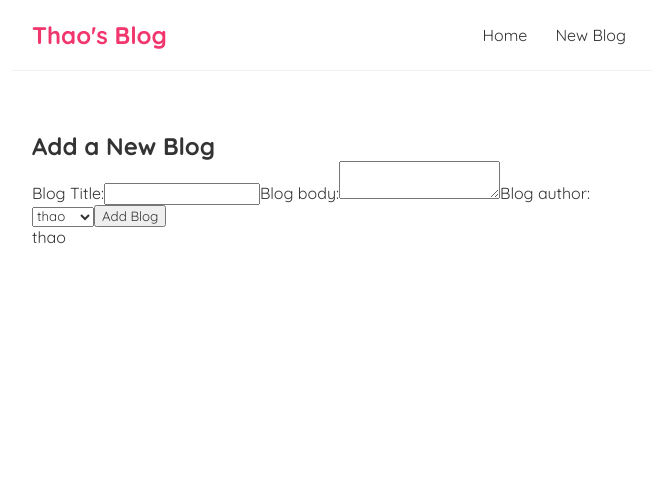
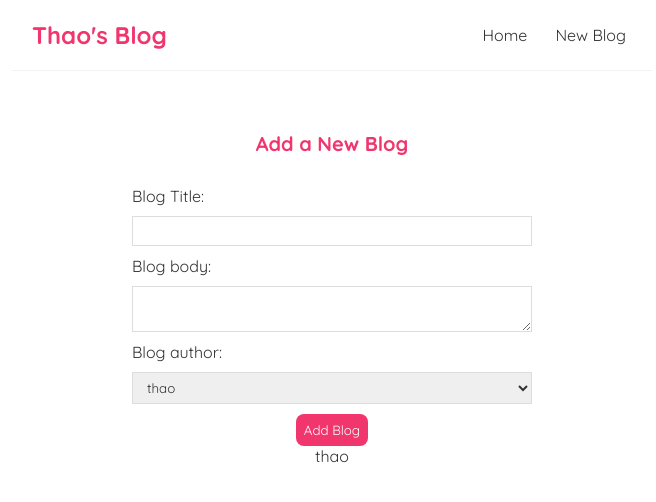
Before and after one commit to thaocodes/react-blog, a React (Create React App) app: page /create in a window 1280 px wide. Shown: the top 502 px of the page, without its empty margins (308-964 px from the left). Built offline with nearby package versions, Linux system fonts and the light colour scheme.

Commit message:
updated styling adding blogs

```diff
--- a/src/stylesheets/index.css
+++ b/src/stylesheets/index.css
@@ -51,3 +51,53 @@
 .blog-preview a{
   text-decoration: none;
 }
+
+/* blog details page */
+.blog-details h2 {
+  font-size: 20px;
+  color: #f1356d;
+  margin-bottom: 10px;
+}
+.blog-details div {
+  margin: 20px 0;
+}
+.blog-details button {
+  background: #f1356d;
+  color: #fff;
+  border: 0;
+  padding: 8px;
+  border-radius: 8px;
+  cursor: pointer;
+}
+
+/* create new blog form */
+.create {
+  max-width: 400px;
+  margin: 0 auto;
+  text-align: center;
+}
+.create label {
+  text-align: left;
+  display: block;
+}
+.create h2 {
+  font-size: 20px;
+  color: #f1356d;
+  margin-bottom: 30px;
+}
+.create input, .create textarea, .create select {
+  width: 100%;
+  padding: 6px 10px;
+  margin: 10px 0;
+  border: 1px solid #ddd;
+  box-sizing: border-box;
+  display: block;
+}
+.create button {
+  background: #f1356d;
+  color: #fff;
+  border: 0;
+  padding: 8px;
+  border-radius: 8px;
+  cursor: pointer;
+}
```
